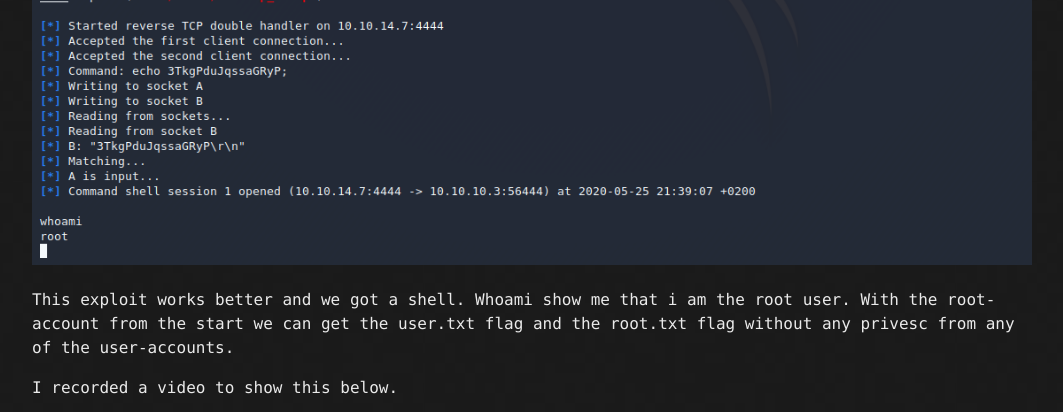
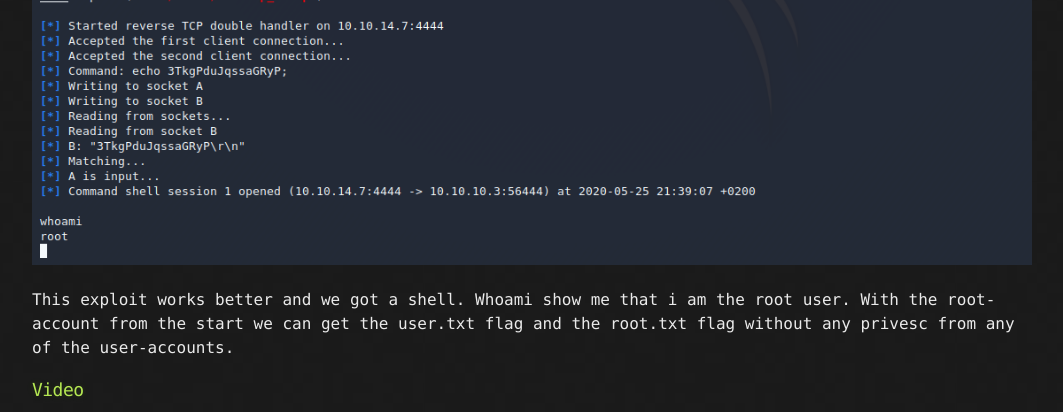
Before and after one commit to datahackare/warz0ne, a Jekyll site: the page built from _posts/2020-05-25-Lame.md, in a window 1280 px wide and 900 px high, scrolled down 3010 px, cut to the strip 0-412 px from the top of the window. Shown: the whole strip, without its empty margins (108-1171 px from the left). Built offline with Jekyll 4.4.1, drawn with Linux system fonts in a browser that asks for light colours.

Commit message:
Update 2020-05-25-Lame.md

```diff
--- a/_posts/2020-05-25-Lame.md
+++ b/_posts/2020-05-25-Lame.md
@@ -56,8 +56,7 @@ This didnt work, maybe there is a solution to get this to work, but instead, let
 
 This exploit works better and we got a shell. Whoami show me that i am the root user. With the root-account from the start we can get the user.txt flag and the root.txt flag without any privesc from any of the user-accounts.
 
+
+### [](#header-3)Video
 I recorded a video to show this below.
-
-
-
 <iframe width="640" height="360" src="https://www.youtube.com/embed/EwWuhC2voB4" frameborder="0" allow="accelerometer; autoplay; encrypted-media; gyroscope; picture-in-picture" allowfullscreen></iframe>
```
